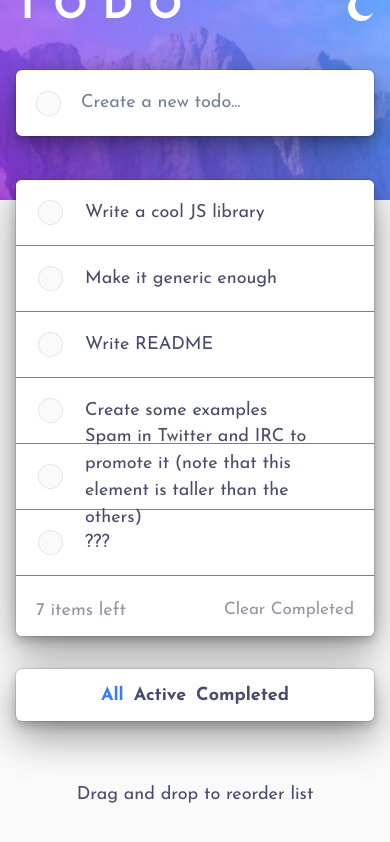
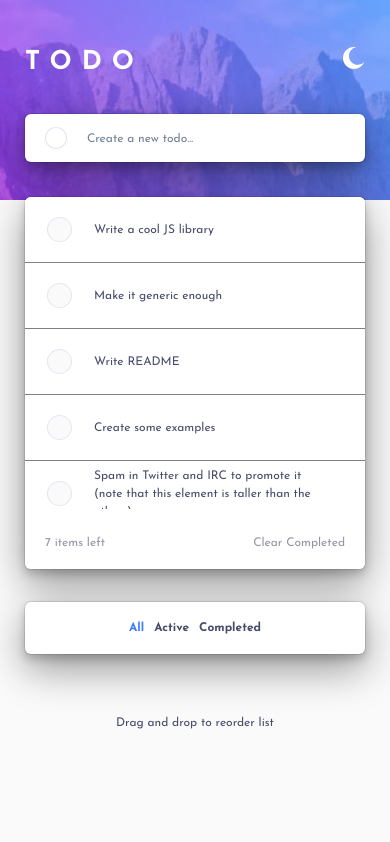
Before and after one commit to Ricuesta86/todo-app-frontend, a React (Vite) app: page / in a window 390 px wide. Shown: the top 842 px of the page. Built offline with nearby package versions, Linux system fonts and the light colour scheme.

Commit message:
Add responsive

```diff
--- a/src/App.tsx
+++ b/src/App.tsx
@@ -154,26 +154,32 @@ function App() {
         }}
         backgroundRepeat={"no-repeat"}
         backgroundSize={"cover"}
-        height={{sm: "300px", base: "200px"}}
+        height={{base: "200px", sm: "300px"}}
       />
-      <Stack as={Container}>
+      <Stack marginX={"25px"}>
         <Flex
           alignItems={"center"}
           direction={"row"}
           justifyContent={"space-between"}
           marginBottom={"24px"}
-          marginTop={"-222px"}
+          marginTop={{base: "-167px", sm: "-222px"}}
         >
           <Box
             color={"white"}
-            fontSize={40}
+            fontSize={{base: "26px", sm: 40}}
             fontWeight={700}
-            letterSpacing={15}
+            letterSpacing={{base: "10px", sm: 15}}
+            marginTop={"10px"}
             textTransform={"uppercase"}
           >
             Todo
           </Box>
-          <Image src={colorMode === "light" ? iconMoon : iconSun} onClick={toggleColorMode} />
+          <Image
+            height={{base: "22px", sm: "28px"}}
+            src={colorMode === "light" ? iconMoon : iconSun}
+            width={{base: "22px", sm: "28px"}}
+            onClick={toggleColorMode}
+          />
           {/* <Img > /></Img> */}
           {/* Toggle {colorMode === "light" ? "Dark" : "Light"} */}
         </Flex>
@@ -182,15 +188,15 @@ function App() {
           backgroundColor={bg}
           borderRadius={"md"}
           boxShadow="dark-lg"
-          height={"66px"}
-          marginBottom={"16px !important"}
+          height={["48px", "66px"]}
+          marginBottom={{base: "7px !important", sm: "16px !important"}}
         >
-          <Circle bg={"hsl(236, 33%, 92%)"} marginX={"20px"} size={"25px"}>
-            <Circle bg={"hsl(0, 0%, 98%)"} size={"23px"} />
+          <Circle bg={"hsl(236, 33%, 92%)"} marginX={"20px"} size={{base: "22px", sm: "25px"}}>
+            <Circle bg={bg} size={{base: "20px", sm: "23px"}} />
           </Circle>
           <Input
             _focus={{}}
-            _placeholder={{fontSize: "18px"}}
+            _placeholder={{fontSize: {base: "12px", sm: "18px"}}}
             placeholder="Create a new todo..."
             value={text}
             variant="unstyled"
@@ -218,7 +224,7 @@ function App() {
                 //   borderRadius: "24px",
                 // },
               }}
-              height={"396px"}
+              height={["312px", "396px"]}
               overflowY={"auto"}
             >
               {matches.length > 0 && matches.map((todo, i) => renderCard(todo, i))}
@@ -270,7 +276,6 @@ function App() {
             <Box
               _hover={{color: hoverColor}}
               cursor={"pointer"}
-              fontSize={"17px"}
               fontWeight={400}
               onClick={() => handleCleanCompleted()}
             >
--- a/src/theme/theme.ts
+++ b/src/theme/theme.ts
@@ -22,7 +22,7 @@ const styles = {
   global: (props: StyleFunctionProps) => ({
     body: {
       "font-family": `'Josefin Sans', sans-serif`,
-      "font-size": "18px",
+      "font-size": {base: "12px", sm: "18px"},
       color: mode("hsl(235,19%, 35%)", "hsl(233, 11%, 84%)")(props),
       bg: mode("hsl(0, 0%, 98%)", "hsl(235, 21%, 11%)")(props),
     },
```
